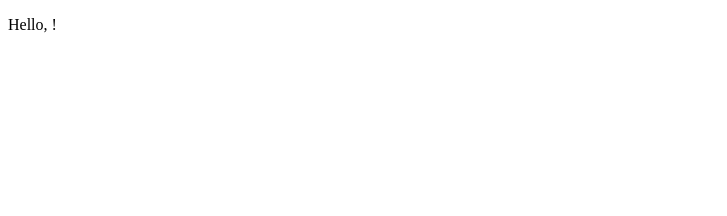
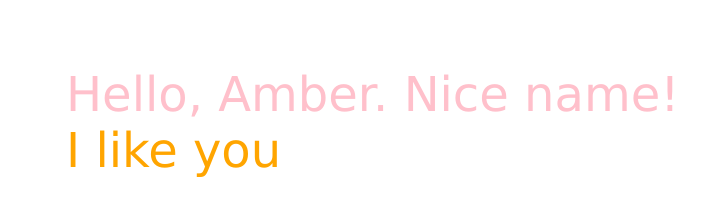
Before and after one commit to ambrwlsn/react-appp, a website: page index.html in a window 1280 px wide. Shown: the whole page, without its empty margins (0-727 px from the left). Drawn offline with nearby package versions, Linux system fonts and the light colour scheme.

Commit message:
added complexity to component

```diff
--- a/index.html
+++ b/index.html
@@ -9,18 +9,39 @@
   <script src="https://unpkg.com/babel-standalone@6.15.0/babel.min.js"></script>
 </head>
 
+<style>
+  body {
+    padding: 10px;
+  }
+
+  p {
+    font-size: 3em;
+    color: pink;
+    font-family: verdana;
+    margin-left: 1em;
+  }
+  div {
+    color: orange;
+  }
+</style>
+
 <body>
-        <div id="container"></div>
+  <div id="container"></div>
   <script type="text/babel">
+
+// children that you want to pass into your component are accessed here via 'this.props.children'
+// when you want to render child elements, write them in the render method
 
       class HelloWorld extends React.Component {
         render() {
-            return <p>Hello, {this.props.greetTarget}!</p>
+            return <p>Hello, {this.props.greetTarget}. {this.props.positiveAdjective} name! <div>{this.props.children}</div></p>
     }
 
 }
       ReactDOM.render(
- <HelloWorld/>,
+ <HelloWorld greetTarget="Amber" positiveAdjective="Nice">
+ I like you
+ </HelloWorld>,
   document.querySelector("#container")
 );
 
```
